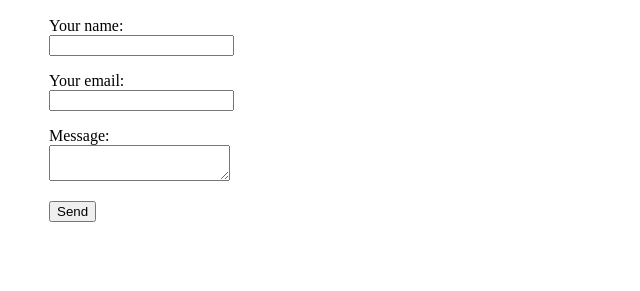
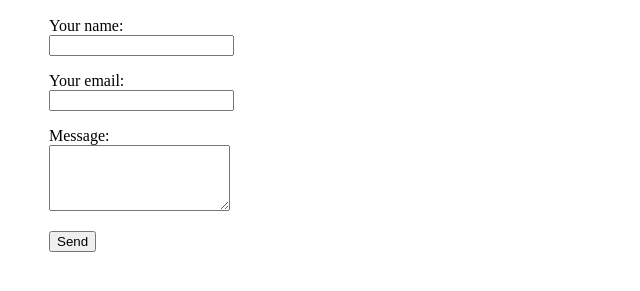
Before and after one commit to JMIHC/cosmicportfolio, a Gatsby site: page / in a window 1280 px wide. Shown: the part 217-508 px from the top of the page, without its empty margins (311-951 px from the left). Built offline with nearby package versions, Linux system fonts and the light colour scheme; Gatsby itself is replaced by a stand-in of ours.

Commit message:
updating form field

```diff
--- a/src/components/form.js
+++ b/src/components/form.js
@@ -35,7 +35,7 @@ export default class Form extends Component {
           <label>
             Message:
             <br />
-            <textarea name="message" />
+            <textarea name="message" rows={4} columns={50} />
           </label>
         </p>
         <p>
```
